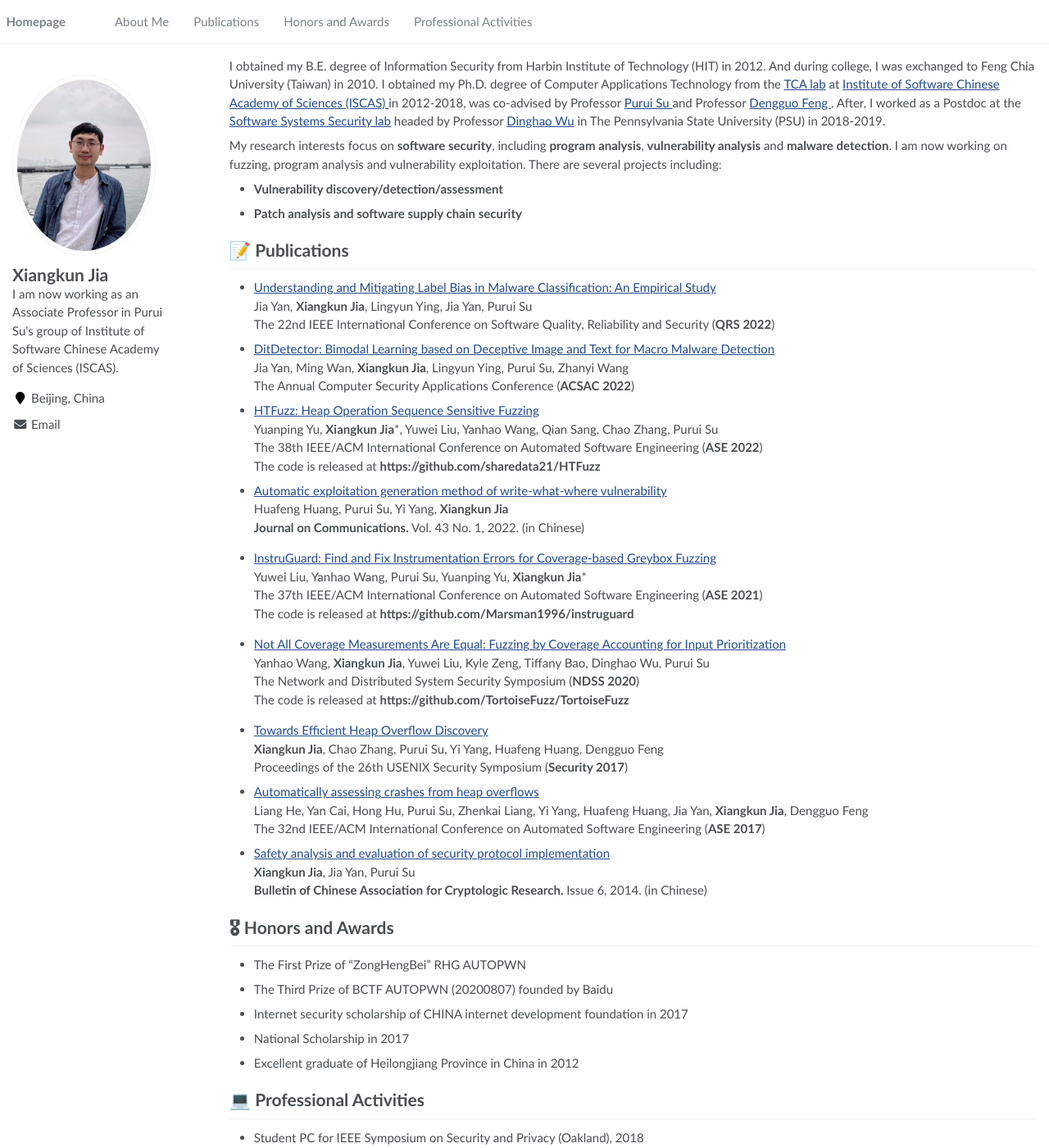
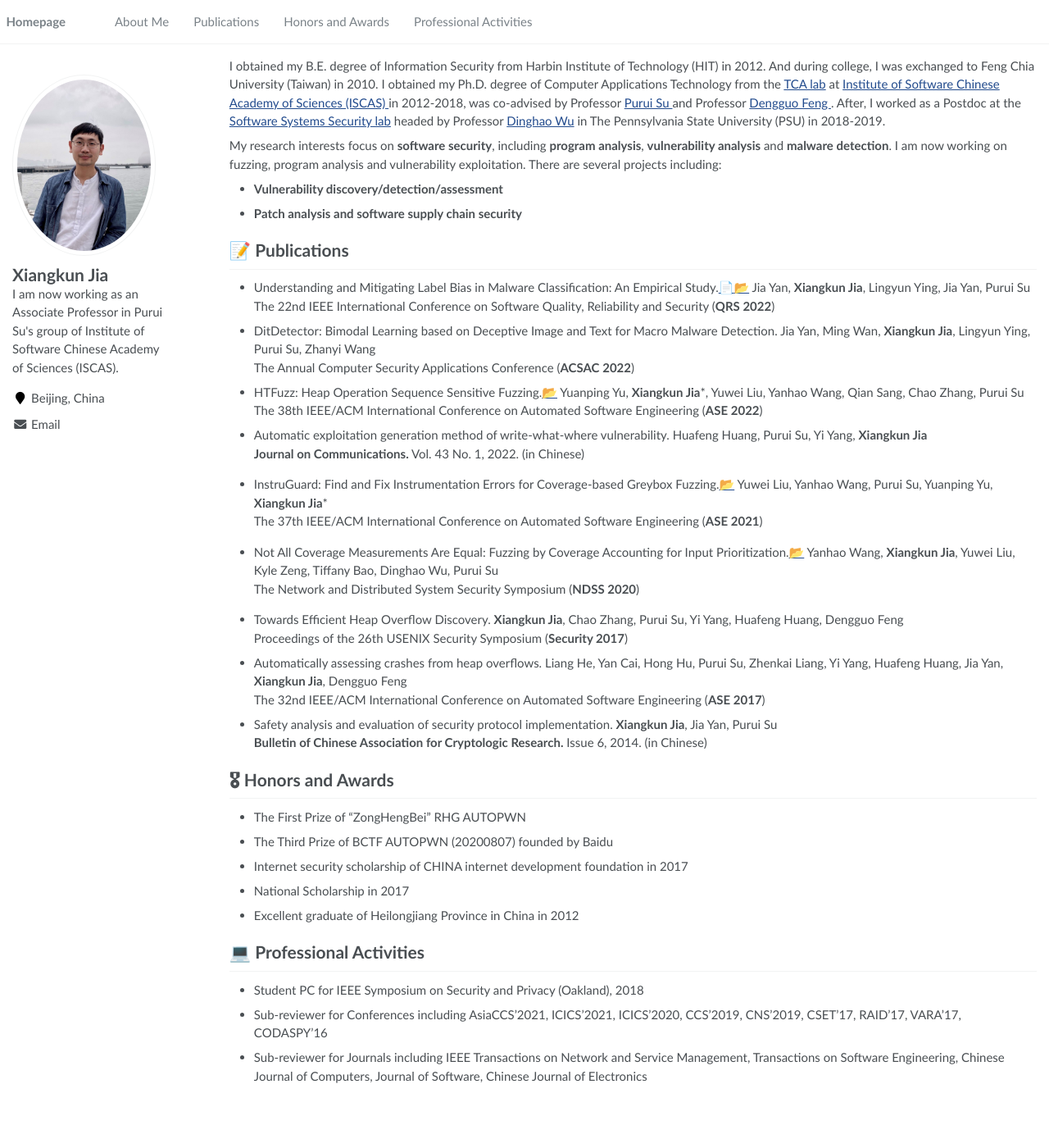
Before and after one commit to ajax4sec/ajax4sec.github.io, a Jekyll site: the page built from _pages/about.md, in a window 1280 px wide and 1400 px high. Shown: the whole window at 82% size. Built offline with Jekyll 4.4.1, drawn with Linux system fonts in a browser that asks for light colours.

Commit message:
Update about.md

```diff
--- a/_pages/about.md
+++ b/_pages/about.md
@@ -38,49 +38,47 @@ I am now working on fuzzing, program analysis and vulnerability exploitation. Th
 # 📝 Publications
 
 <!-- 2022 -->
-- [Understanding and Mitigating Label Bias in Malware Classification: An Empirical Study](https://openaccess.thecvf.com/content_cvpr_2016/papers/He_Deep_Residual_Learning_CVPR_2016_paper.pdf)<br>
+- Understanding and Mitigating Label Bias in Malware Classification: An Empirical Study.[📄]()[📂]()
 Jia Yan, **Xiangkun Jia**, Lingyun Ying, Jia Yan, Purui Su<br>
 The 22nd IEEE International Conference on Software Quality, Reliability and Security (<b>QRS 2022</b>)<br>
 
-- [DitDetector: Bimodal Learning based on Deceptive Image and Text for Macro Malware Detection](https://openaccess.thecvf.com/content_cvpr_2016/papers/He_Deep_Residual_Learning_CVPR_2016_paper.pdf)<br>
+- DitDetector: Bimodal Learning based on Deceptive Image and Text for Macro Malware Detection.
 Jia Yan, Ming Wan, **Xiangkun Jia**, Lingyun Ying, Purui Su, Zhanyi Wang<br>
 The Annual Computer Security Applications Conference (<b>ACSAC 2022</b>)<br>
 
-- [HTFuzz: Heap Operation Sequence Sensitive Fuzzing](https://openaccess.thecvf.com/content_cvpr_2016/papers/He_Deep_Residual_Learning_CVPR_2016_paper.pdf)<br>
+- HTFuzz: Heap Operation Sequence Sensitive Fuzzing.[📂](https://github.com/sharedata21/HTFuzz)
 Yuanping Yu, **Xiangkun Jia***, Yuwei Liu, Yanhao Wang, Qian Sang, Chao Zhang, Purui Su<br>
 The 38th IEEE/ACM International Conference on Automated Software Engineering (<b>ASE 2022</b>)<br>
-The code is released at <b>https://github.com/sharedata21/HTFuzz</b><br>
 
-- [Automatic exploitation generation method of write-what-where vulnerability](https://openaccess.thecvf.com/content_cvpr_2016/papers/He_Deep_Residual_Learning_CVPR_2016_paper.pdf)<br>
+
+- Automatic exploitation generation method of write-what-where vulnerability.
 Huafeng Huang, Purui Su, Yi Yang, **Xiangkun Jia**<br>
 <b>Journal on Communications.</b> Vol. 43 No. 1, 2022. (in Chinese)<br>
 <!-- 2022 -->
 
 <!-- 2021 -->
-- [InstruGuard: Find and Fix Instrumentation Errors for Coverage-based Greybox Fuzzing](https://openaccess.thecvf.com/content_cvpr_2016/papers/He_Deep_Residual_Learning_CVPR_2016_paper.pdf)<br>
+- InstruGuard: Find and Fix Instrumentation Errors for Coverage-based Greybox Fuzzing.[📂](https://github.com/Marsman1996/instruguard)
 Yuwei Liu, Yanhao Wang, Purui Su, Yuanping Yu, **Xiangkun Jia***<br>
 The 37th IEEE/ACM International Conference on Automated Software Engineering (<b>ASE 2021</b>)<br>
-The code is released at <b>https://github.com/Marsman1996/instruguard</b><br>
 
 <!-- 2021 -->
 
 <!-- 2020 -->
-- [Not All Coverage Measurements Are Equal: Fuzzing by Coverage Accounting for Input Prioritization](https://openaccess.thecvf.com/content_cvpr_2016/papers/He_Deep_Residual_Learning_CVPR_2016_paper.pdf)<br>
+- Not All Coverage Measurements Are Equal: Fuzzing by Coverage Accounting for Input Prioritization.[📂](https://github.com/TortoiseFuzz/TortoiseFuzz)
 Yanhao Wang, **Xiangkun Jia**, Yuwei Liu, Kyle Zeng, Tiffany Bao, Dinghao Wu, Purui Su<br>
 The Network and Distributed System Security Symposium (<b>NDSS 2020</b>)<br>
-The code is released at <b>https://github.com/TortoiseFuzz/TortoiseFuzz</b><br>
 <!-- 2020 -->
 
 <!-- phd -->
-- [Towards Efficient Heap Overflow Discovery](https://openaccess.thecvf.com/content_cvpr_2016/papers/He_Deep_Residual_Learning_CVPR_2016_paper.pdf)<br>
+- Towards Efficient Heap Overflow Discovery.
 **Xiangkun Jia**, Chao Zhang, Purui Su, Yi Yang, Huafeng Huang, Dengguo Feng<br>
 Proceedings of the 26th USENIX Security Symposium (<b>Security 2017</b>)<br>
 
-- [Automatically assessing crashes from heap overflows](https://openaccess.thecvf.com/content_cvpr_2016/papers/He_Deep_Residual_Learning_CVPR_2016_paper.pdf)<br>
+- Automatically assessing crashes from heap overflows.
 Liang He, Yan Cai, Hong Hu, Purui Su, Zhenkai Liang, Yi Yang, Huafeng Huang, Jia Yan, **Xiangkun Jia**, Dengguo Feng<br>
 The 32nd IEEE/ACM International Conference on Automated Software Engineering (<b>ASE 2017</b>)<br>
 
-- [Safety analysis and evaluation of security protocol implementation](https://openaccess.thecvf.com/content_cvpr_2016/papers/He_Deep_Residual_Learning_CVPR_2016_paper.pdf)<br>
+- Safety analysis and evaluation of security protocol implementation.
 **Xiangkun Jia**, Jia Yan, Purui Su<br>
 <b>Bulletin of Chinese Association for Cryptologic Research.</b> Issue 6, 2014. (in Chinese)<br>
 <!-- phd -->
```
